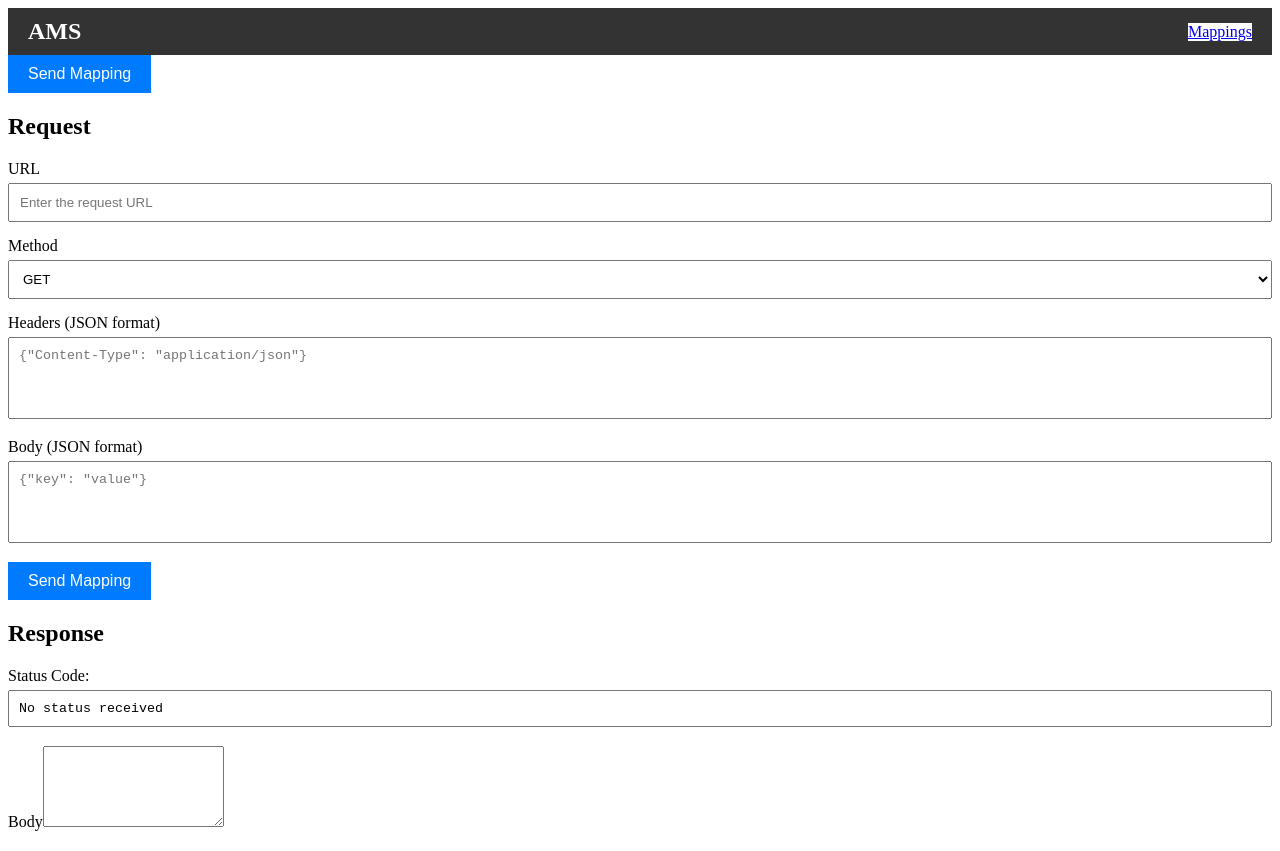
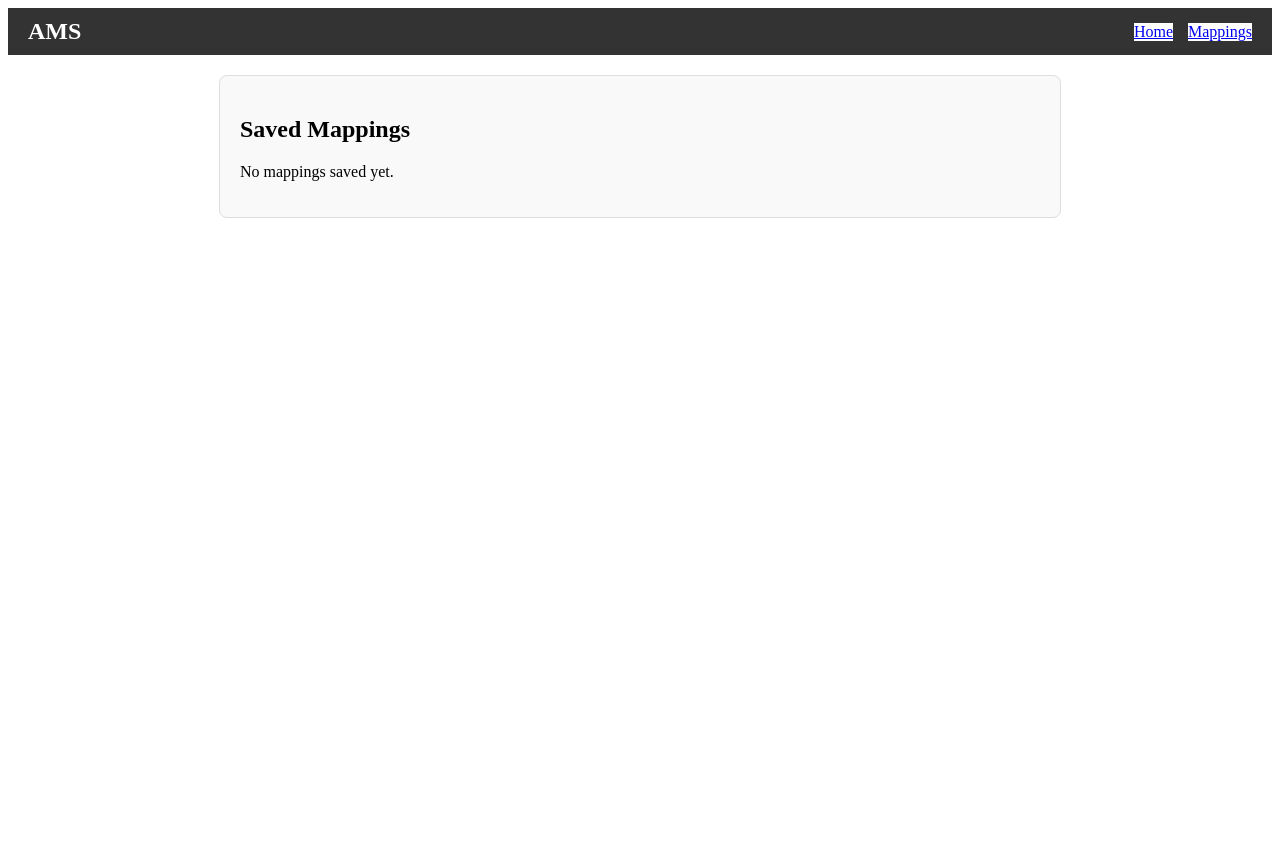
Before and after one commit to Jaller123/AMS, a React (Vite) app in the folder ams/: page /mappings in a window 1280 px wide. After the commit the page ends 800 px from the top, so only its background shows below. Built offline with nearby package versions, Linux system fonts and the light colour scheme.

Commit message:
sparade mappningar

```diff
--- a/ams/src/App.jsx
+++ b/ams/src/App.jsx
@@ -1,11 +1,13 @@
 import React, { useState } from "react";
+import { BrowserRouter as Router, Routes, Route } from "react-router-dom";
+import Navbar from "./components/Navbar";
 import ReqForm from "./components/ReqForm";
-import Button from "./components/Button";
 import ResForm from "./components/ResForm";
-import Navbar from "./components/Navbar";
+import MappingsPage from "./components/MappingsPage";
 
 const App = () => {
   const [response, setResponse] = useState({});
+  const [mappings, setMappings] = useState([]); // Sparade mappningar
 
   const handleRequestData = async (data) => {
     console.log("Payload to send:", data);
@@ -30,20 +32,18 @@ const App = () => {
         body: JSON.stringify(payload),
       });
 
-      console.log("Fetch response:", res);
-
       if (res.ok) {
         const responseBody = await res.text();
         console.log("Response Body:", responseBody);
-        console.log(responseBody);
         setResponse({
           status: res.status,
           body: responseBody,
         });
+
+        // Spara mappningen i state
+        setMappings((prevMappings) => [...prevMappings, payload]);
       } else {
         console.error("WireMock responded with error status:", res.status);
-        const errorBody = await res.text();
-        console.error("Error details:", errorBody);
       }
     } catch (error) {
       console.error("Request failed!", error);
@@ -51,12 +51,26 @@ const App = () => {
   };
 
   return (
-    <div>
+    <Router>
       <Navbar />
-      <Button />
-      <ReqForm onRequestChange={handleRequestData} />
-      <ResForm response={response} />
-    </div>
+      <Routes>
+        {/* Defaultvy med formulär och respons */}
+        <Route
+          path="/"
+          element={
+            <div>
+              <ReqForm onRequestChange={handleRequestData} />
+              <ResForm response={response} />
+            </div>
+          }
+        />
+        {/* Vy för sparade mappningar */}
+        <Route
+          path="/mappings"
+          element={<MappingsPage mappings={mappings} />}
+        />
+      </Routes>
+    </Router>
   );
 };
 
--- /dev/null
+++ b/ams/src/components/MappingsPage.jsx
@@ -0,0 +1,29 @@
+import React from "react";
+import styles from "./MappingsPage.module.css";
+
+const MappingsPage = ({ mappings }) => {
+  return (
+    <section className={styles.section}>
+      <h2>Saved Mappings</h2>
+      {mappings.length === 0 ? (
+        <p>No mappings saved yet.</p>
+      ) : (
+        <ul className={styles.mappingList}>
+          {mappings.map((mapping, index) => (
+            <li key={index} className={styles.mappingItem}>
+              <strong>Method:</strong> {mapping.request.method} <br />
+              <strong>URL:</strong> {mapping.request.url} <br />
+              <strong>Status:</strong> {mapping.response.status} <br />
+              <strong>Headers:</strong>{" "}
+              {JSON.stringify(mapping.response.headers, null, 2)} <br />
+              <strong>Body:</strong>{" "}
+              {JSON.stringify(mapping.response.body, null, 2)}
+            </li>
+          ))}
+        </ul>
+      )}
+    </section>
+  );
+};
+
+export default MappingsPage;
--- /dev/null
+++ b/ams/src/components/MappingsPage.module.css
@@ -0,0 +1,25 @@
+.section {
+  margin: 20px auto;
+  padding: 20px;
+  max-width: 800px;
+  border: 1px solid #ddd;
+  border-radius: 8px;
+  background-color: #f9f9f9;
+}
+
+.mappingList {
+  list-style-type: none;
+  padding: 0;
+}
+
+.mappingItem {
+  padding: 10px;
+  margin-bottom: 10px;
+  border: 1px solid #ccc;
+  border-radius: 4px;
+  background-color: #fff;
+}
+
+.mappingItem strong {
+  font-weight: bold;
+}
--- a/ams/src/components/Navbar.jsx
+++ b/ams/src/components/Navbar.jsx
@@ -1,4 +1,5 @@
 import React from "react";
+import { Link } from "react-router-dom"; // Använd Link istället för <a>
 import styles from "./Navbar.module.css";
 
 const Navbar = () => {
@@ -7,7 +8,10 @@ const Navbar = () => {
       <div className={styles.navbarBrand}>AMS</div>
       <ul className={styles.navbarMenu}>
         <li className={styles.menuItem}>
-          <a href="/mappings">Mappings</a>
+          <Link to="/">Home</Link> {/* Länk till startsidan */}
+        </li>
+        <li className={styles.menuItem}>
+          <Link to="/mappings">Mappings</Link> {/* Länk till mappningar */}
         </li>
       </ul>
     </nav>
```
Also changed, not shown: ams/package.json (+8 -3 lines), 2 other files (tests, documents, lock files or other folders).
